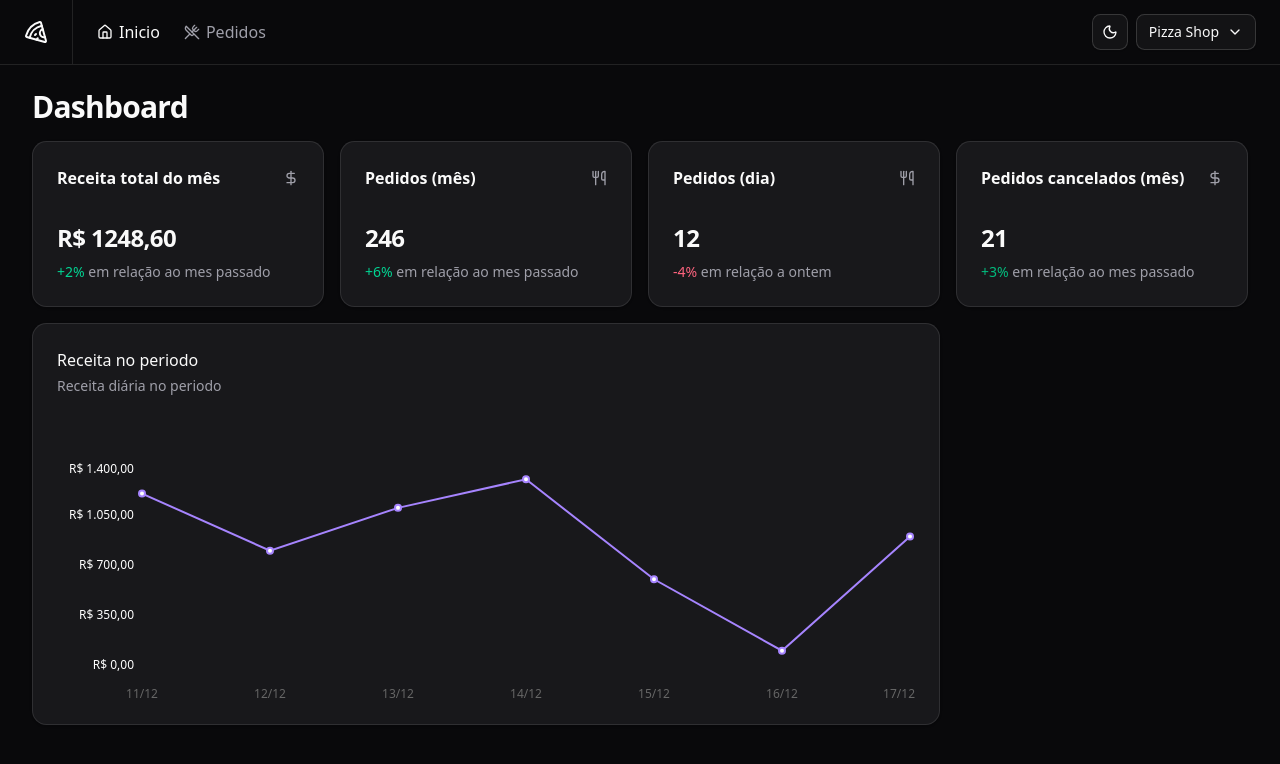
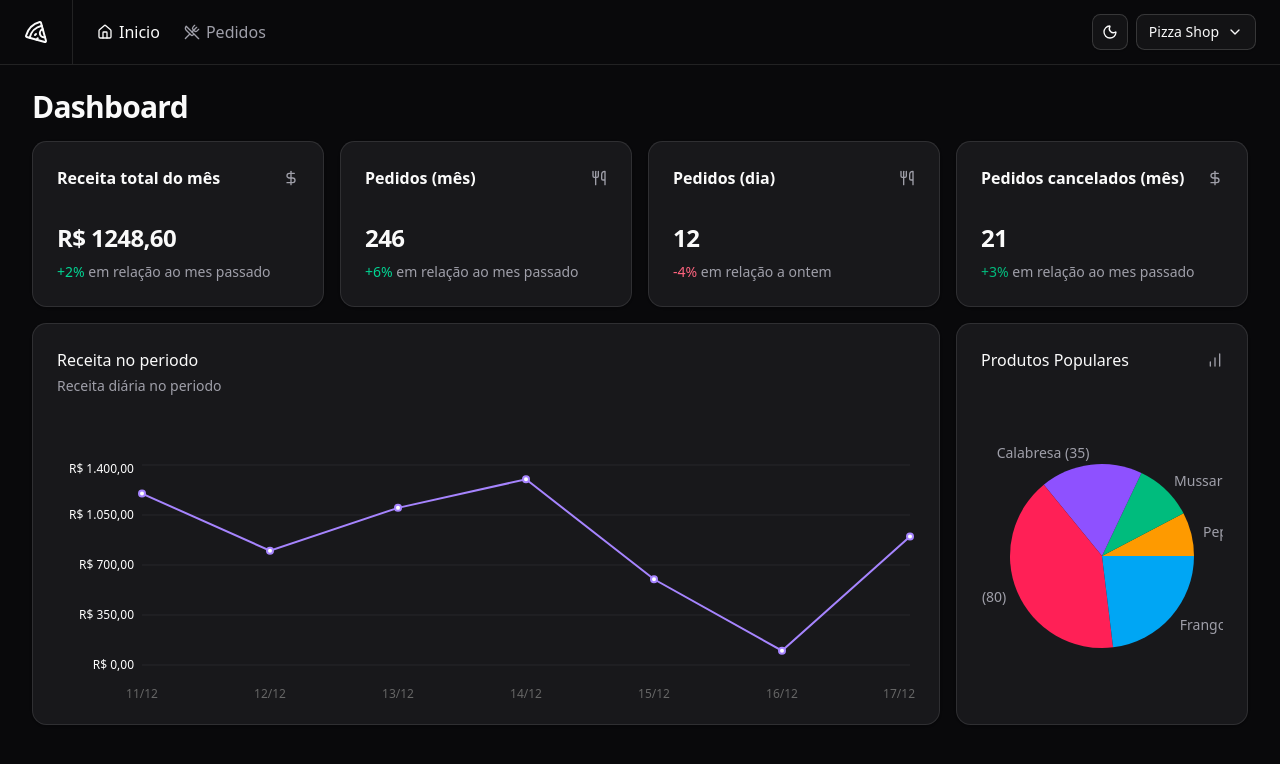
Before and after one commit to gustavocanepa10/pizza-shop, a React (Vite) app: page /dashboard in a window 1280 px wide. Shown: the top 764 px of the page. Built offline with nearby package versions, Linux system fonts and the light colour scheme.

Commit message:
feat: gráfico de pizza de produtos populares

```diff
--- a/src/pages/app/dashboard/Dashboard.tsx
+++ b/src/pages/app/dashboard/Dashboard.tsx
@@ -2,7 +2,8 @@ import { MonthRenevueCard } from "./month-revenue-card";
 import { MonthOrdersAmountCard } from "./month-orders-amout-card";
 import { DayOrdersAmountCard } from "./day-orders-amount-card";
 import { MonthCanceledOrdersAmountCard } from "./month-canceled-orders-amount-card";
-import { RevenueChart } from "./revenue-chart";
+import { RevenueChart } from "./charts/revenue-chart";
+import { PopularProductsChart } from "./charts/popular-products-chart";
 
 export function Dasboard() {
   return (
@@ -20,6 +21,7 @@ export function Dasboard() {
 
       <div className="grid grid-cols-8 gap-4">
         <RevenueChart/>
+        <PopularProductsChart/>
 
       </div>
     </div>
--- /dev/null
+++ b/src/pages/app/dashboard/charts/popular-products-chart.tsx
@@ -0,0 +1,102 @@
+import {
+  Card,
+  CardContent,
+  CardDescription,
+  CardHeader,
+  CardTitle,
+} from "@/components/ui/card";
+import { BarChart } from "lucide-react";
+import {
+  ResponsiveContainer,
+  PieChart,
+  XAxis,
+  YAxis,
+  CartesianGrid,
+  Pie,
+  Tooltip,
+  Cell,
+} from "recharts";
+import colors from "tailwindcss/colors";
+
+const data = [
+  { product: "Pepperoni", amount: 15 },
+  { product: "Mussarela", amount: 20 },
+  { product: "Calabresa", amount: 35 },
+  { product: "Queijo", amount: 80 },
+  { product: "Frango Catupiry", amount: 45 },
+];
+
+const COLORS = [
+  colors.amber[500],
+  colors.emerald[500],
+  colors.violet[500],
+  colors.rose[500],
+  colors.sky[500],
+];
+
+export function PopularProductsChart() {
+  return (
+    <Card className="col-span-2">
+      <CardHeader className="pb-8 ">
+        <div className="flex items-center justify-between">
+          <CardTitle className="text-base  font-medium">
+            Produtos Populares
+          </CardTitle>
+          <BarChart className="w-4 h-4 text-muted-foreground" />
+        </div>
+      </CardHeader>
+      <CardContent>
+        <ResponsiveContainer width="100%" height={240}>
+          <PieChart data={data} style={{ fontSize: 12 }}>
+            <Pie
+              data={data}
+              nameKey="product"
+              dataKey="amount"
+              labelLine={false}
+              strokeWidth={0}
+              label={({
+                cx,
+                cy,
+                midAngle,
+                innerRadius,
+                outerRadius,
+                value,
+                index,
+              }) => {
+                const RADIAN = Math.PI / 180
+                const radius = 12 + innerRadius + (outerRadius - innerRadius)
+                const x = cx + radius * Math.cos(-midAngle * RADIAN)
+                const y = cy + radius * Math.sin(-midAngle * RADIAN)
+
+                return (
+                  <text
+                    x={x}
+                    y={y}
+                    className="fill-muted-foreground text-sm"
+                    textAnchor={x > cx ? 'start' : 'end'}
+                    dominantBaseline="central"
+                  >
+                    {data[index].product.length > 12
+                      ? data[index].product.substring(0, 12).concat('...')
+                      : data[index].product}{' '}
+                    ({value})
+                  </text>
+                )
+              }}
+            >
+              {data.map((_, index) => {
+                return (
+                  <Cell
+                    key={`cell-${index}`}
+                    fill={COLORS[index]}
+                    className="stroke-background hover:opacity-80"
+                  />
+                )
+              })}
+            </Pie>
+          </PieChart>
+        </ResponsiveContainer>
+      </CardContent>
+    </Card>
+  );
+}
--- a/src/pages/app/dashboard/revenue-chart.tsx
+++ b/src/pages/app/dashboard/charts/revenue-chart.tsx
@@ -42,10 +42,12 @@ export function RevenueChart() {
 
                         } />
 
+                        <CartesianGrid className="stroke-muted"  vertical = {false} />
 
                        <Line type="linear" strokeWidth={2} stroke={colors["violet"] ["400"]} dataKey="revenue">
                         </Line>
                     </LineChart>
+
 
                 </ResponsiveContainer>
             </CardContent>
```
